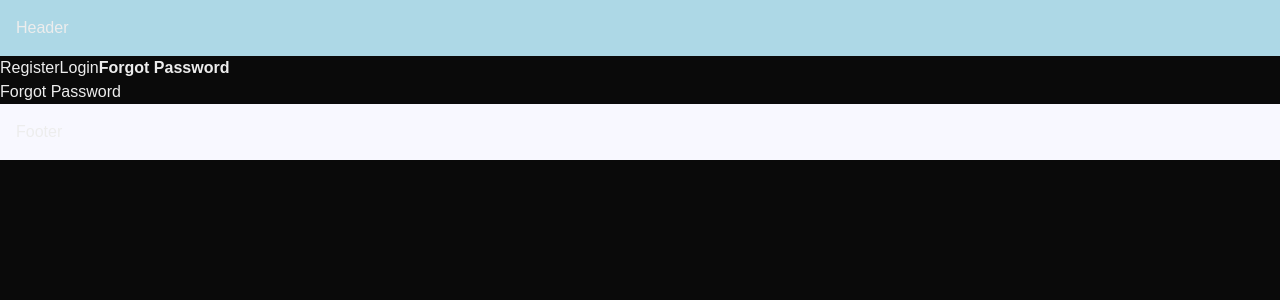
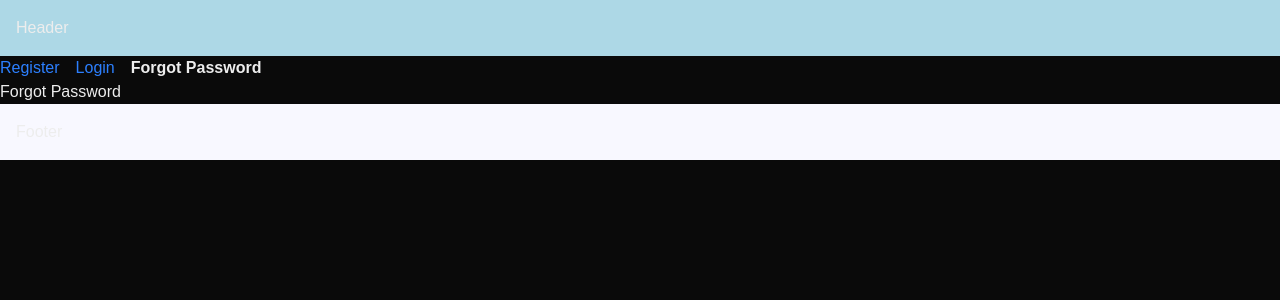
Before and after one commit to teja-afk/nextjs-practise, a Next.js app: page /forgot-password in a window 1280 px wide. Shown: the top 300 px of the page. Built offline with nearby package versions, Linux system fonts and the light colour scheme.

Commit message:
fix: tailwind version issue

```diff
--- a/app/(auth)/styles.css
+++ b/app/(auth)/styles.css
@@ -1,2 +1 @@
-@import "tailwindcss/preflight";
-@tailwind utilities;
+@import "tailwindcss";
```
